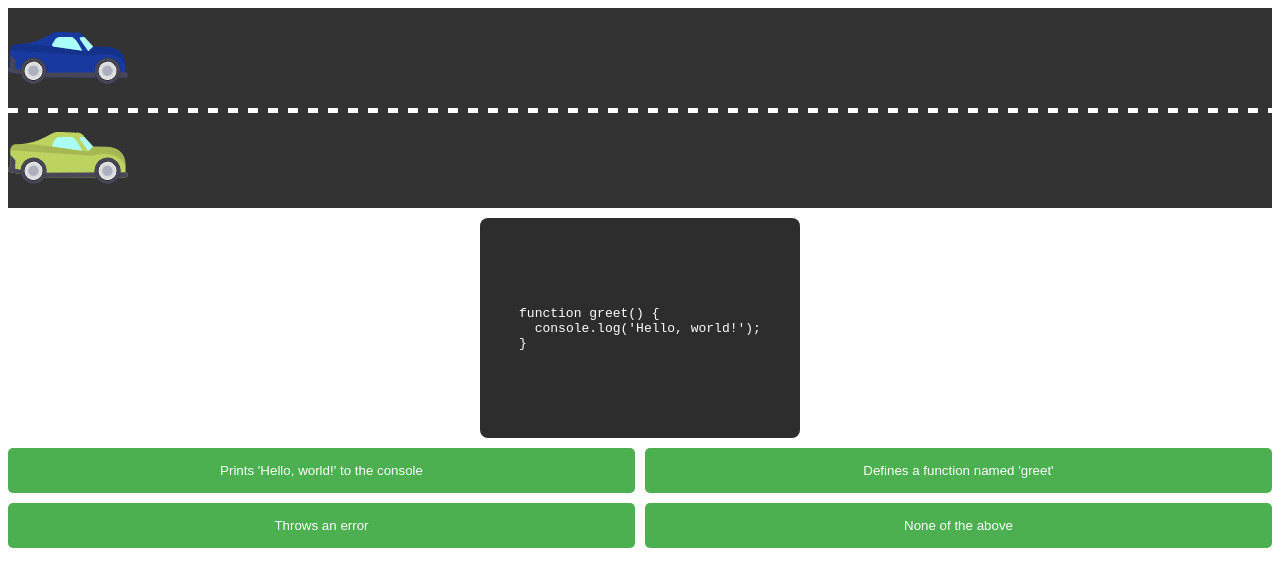
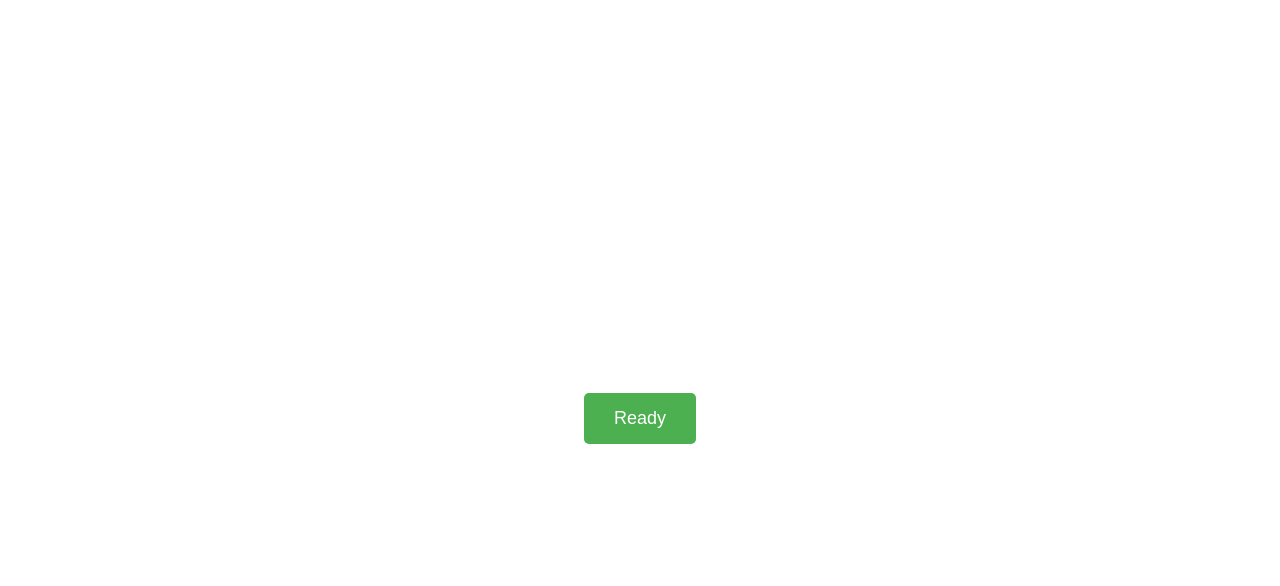
Before and after one commit to chocopndn/ITQuizRace, a React (Vite) app: page / in a window 1280 px wide. Shown: the top 586 px of the page. Built offline with nearby package versions, Linux system fonts and the light colour scheme.

Commit message:
ADD: Stop light

```diff
--- a/src/App.css
+++ b/src/App.css
@@ -1,7 +1,84 @@
-.content-container {
+.app-container {
   display: flex;
+  flex-direction: column;
   justify-content: center;
   align-items: center;
-  gap: 20px;
-  padding: 20px;
+  height: 100vh;
+  text-align: center;
+
+  color: white;
 }
+
+.ready-button-container {
+  margin-top: 20px;
+}
+
+.ready-button {
+  padding: 15px 30px;
+  font-size: 18px;
+  background-color: #4caf50;
+  color: white;
+  border: none;
+  border-radius: 5px;
+  cursor: pointer;
+  transition: background-color 0.3s ease;
+}
+
+.ready-button:hover {
+  background-color: #45a049;
+}
+
+.stoplight-container {
+  display: flex;
+  flex-direction: column;
+  align-items: center;
+  justify-content: center;
+  width: 100px;
+  height: 200px;
+  background-color: #333;
+  border-radius: 10px;
+  position: absolute;
+  top: 50%;
+  left: 50%;
+  transform: translate(-50%, -50%);
+}
+
+.light {
+  width: 60px;
+  height: 60px;
+  border-radius: 50%;
+  margin: 10px 0;
+  transition: background-color 1s;
+}
+
+.red {
+  background-color: red;
+}
+
+.yellow {
+  background-color: yellow;
+}
+
+.green {
+  background-color: green;
+}
+
+.content-container {
+  margin-top: 20px;
+}
+
+button.answer-button {
+  width: 100%;
+  height: 50px;
+  background-color: #4caf50;
+  color: white;
+  border: none;
+  cursor: pointer;
+  margin: 10px 0;
+  border-radius: 5px;
+  font-size: 16px;
+}
+
+button.answer-button:hover {
+  background-color: #45a049;
+}
--- a/src/App.jsx
+++ b/src/App.jsx
@@ -3,16 +3,22 @@ import Highway from "./components/Highway/Highway";
 import DisplayCode from "./components/CodeDisplay/DisplayCode";
 import AnswerGrid from "./components/AnswerGrid/AnswerGrid";
 import questions from "./questions.json";
+import StopLight from "./components/StopLight/StopLight";
+import "./App.css";
 
 function App() {
   const [currentQuestionIndex, setCurrentQuestionIndex] = useState(0);
   const [selectedAnswer, setSelectedAnswer] = useState(null);
   const [score, setScore] = useState(0);
   const [correctAnswers, setCorrectAnswers] = useState(0);
+  const [gameStarted, setGameStarted] = useState(false);
+  const [readyClicked, setReadyClicked] = useState(false);
 
   const currentQuestion = questions[currentQuestionIndex];
 
   const handleSelectAnswer = (answer) => {
+    if (selectedAnswer !== null) return;
+
     setSelectedAnswer(answer);
 
     if (answer === currentQuestion.correctAnswer) {
@@ -20,16 +26,37 @@ function App() {
       setCorrectAnswers(correctAnswers + 1);
     }
 
-    setTimeout(() => {
-      if (currentQuestionIndex < questions.length - 1 && correctAnswers < 10) {
-        setCurrentQuestionIndex(currentQuestionIndex + 1);
-      } else if (correctAnswers >= 10) {
-        alert("You've completed the quiz! Your score: " + score);
-      }
-    }, 1000);
+    setCurrentQuestionIndex((prevIndex) => prevIndex + 1);
+
+    setSelectedAnswer(null);
+  };
+
+  const handleCountdownComplete = () => {
+    setGameStarted(true);
+  };
+
+  const handleReadyClick = () => {
+    setReadyClicked(true);
   };
 
   return (
+    <>
+      <div className="app-container">
+        {!gameStarted ? (
+          <>
+            {!readyClicked && (
+              <div className="ready-button-container">
+                <button className="ready-button" onClick={handleReadyClick}>
+                  Ready
+                </button>
+              </div>
+            )}
+
+            {readyClicked && (
+              <StopLight onCountdownComplete={handleCountdownComplete} />
+            )}
+          </>
+        ) : (
           <>
             <Highway correctAnswers={correctAnswers} />
             <div className="content-container">
@@ -52,6 +79,15 @@ function App() {
             <div style={{ marginTop: "20px", color: "#ffffff" }}>
               Score: {score} / {questions.length}
             </div>
+
+            {correctAnswers >= 10 && (
+              <div style={{ marginTop: "20px", color: "#ffffff" }}>
+                You've completed the quiz! Your score: {score}
+              </div>
+            )}
+          </>
+        )}
+      </div>
     </>
   );
 }
--- a/src/components/Highway/Highway.css
+++ b/src/components/Highway/Highway.css
@@ -38,3 +38,7 @@
   position: absolute;
   transition: left 0.3s ease;
 }
+
+.ai-car {
+  left: 20px;
+}
--- a/src/components/Highway/Highway.jsx
+++ b/src/components/Highway/Highway.jsx
@@ -5,14 +5,40 @@ import BlueCar from "../../assets/blue.svg";
 import GreenCar from "../../assets/green.svg";
 
 const Highway = ({ correctAnswers }) => {
+  const highwayWidth = 800;
+  const carWidth = 120;
+  const maxPosition = highwayWidth - carWidth;
+
   const [blueCarPosition, setBlueCarPosition] = useState(0);
   const [greenCarPosition, setGreenCarPosition] = useState(0);
 
+  const steps = 10;
+  const stepSize = maxPosition / steps;
+
+  const [greenCarStep, setGreenCarStep] = useState(0);
+
   useEffect(() => {
-    if (correctAnswers <= 10) {
-      setBlueCarPosition(correctAnswers * 20);
-    }
-  }, [correctAnswers]);
+    const bluePosition = Math.min(correctAnswers * stepSize, maxPosition);
+    setBlueCarPosition(bluePosition);
+  }, [correctAnswers, stepSize, maxPosition]);
+
+  useEffect(() => {
+    const moveGreenCar = () => {
+      const willMove = Math.random() > 0.5;
+
+      if (willMove && greenCarStep < steps) {
+        setGreenCarStep((prevStep) => Math.min(prevStep + 1, steps));
+      }
+    };
+
+    const interval = setInterval(moveGreenCar, 1000);
+
+    return () => clearInterval(interval);
+  }, [greenCarStep, stepSize, maxPosition]);
+
+  useEffect(() => {
+    setGreenCarPosition(greenCarStep * stepSize);
+  }, [greenCarStep, stepSize]);
 
   return (
     <div className="highway">
@@ -29,7 +55,7 @@ const Highway = ({ correctAnswers }) => {
         <img
           src={GreenCar}
           alt="Green Car"
-          className="car"
+          className="car ai-car"
           style={{ left: `${greenCarPosition}px` }}
         />
       </div>
--- /dev/null
+++ b/src/components/StopLight/StopLight.css
@@ -0,0 +1,35 @@
+.stoplight-container {
+  display: flex;
+  flex-direction: column;
+  align-items: center;
+  justify-content: center;
+  width: 100px;
+  height: 200px;
+  background-color: #333;
+  border-radius: 10px;
+  margin: 0 auto;
+  position: absolute;
+  top: 50%;
+  left: 50%;
+  transform: translate(-50%, -50%);
+}
+
+.light {
+  width: 60px;
+  height: 60px;
+  border-radius: 50%;
+  margin: 10px 0;
+  transition: background-color 1s;
+}
+
+.red {
+  background-color: red;
+}
+
+.yellow {
+  background-color: yellow;
+}
+
+.green {
+  background-color: green;
+}
--- /dev/null
+++ b/src/components/StopLight/StopLight.jsx
@@ -0,0 +1,27 @@
+import React, { useState, useEffect } from "react";
+import "./StopLight.css";
+
+export default function StopLight({ onCountdownComplete }) {
+  const [light, setLight] = useState("red");
+
+  useEffect(() => {
+    const timer1 = setTimeout(() => setLight("yellow"), 1000);
+    const timer2 = setTimeout(() => setLight("green"), 2000);
+
+    const timer3 = setTimeout(() => {
+      onCountdownComplete();
+    }, 3000);
+
+    return () => {
+      clearTimeout(timer1);
+      clearTimeout(timer2);
+      clearTimeout(timer3);
+    };
+  }, [onCountdownComplete]);
+
+  return (
+    <div className="stoplight-container">
+      <div className={`light ${light}`}></div>
+    </div>
+  );
+}
```
Lines whose indentation alone changed are shown as unchanged.
